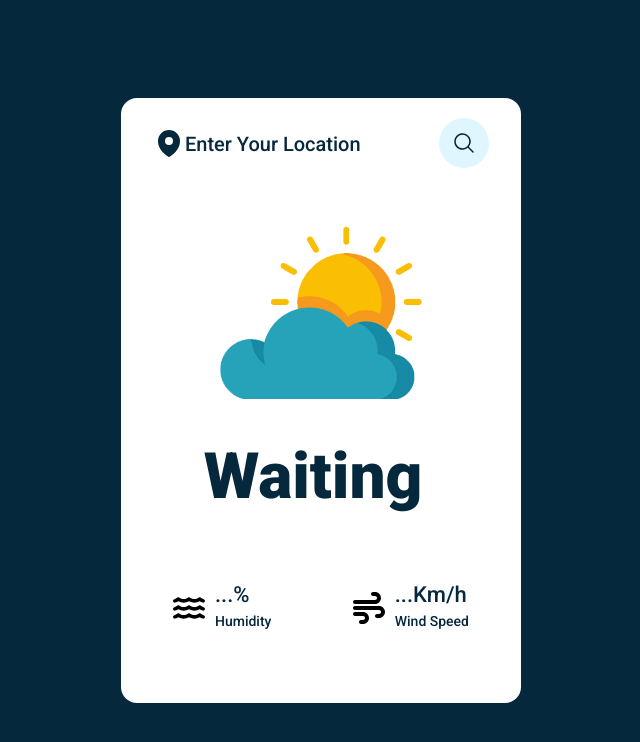
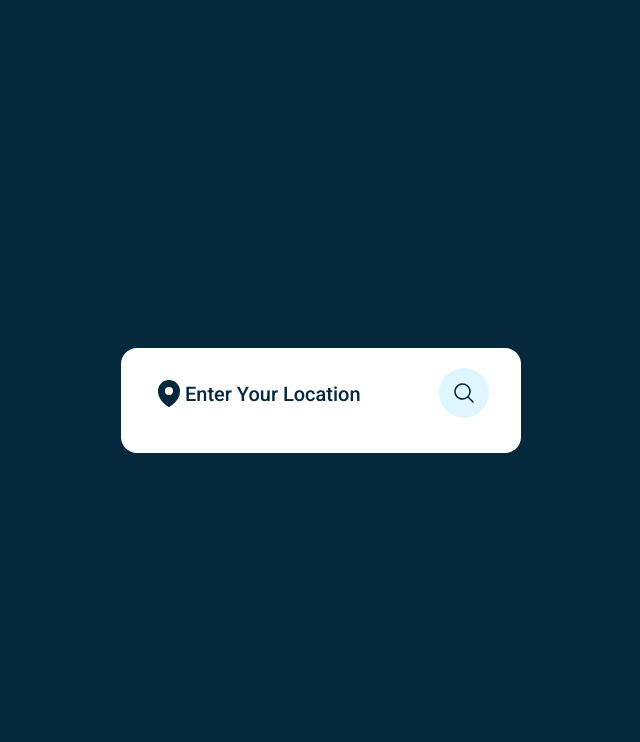
Before and after one commit to JeremyDevCode/weathernow, a Next.js app: page / in a window 1280 px wide. Shown: the top 742 px of the page, without its empty margins (319-959 px from the left). Built offline with nearby package versions, Linux system fonts and the light colour scheme.

Commit message:
:sparkles: Adding animations

```diff
--- a/src/pages/index.js
+++ b/src/pages/index.js
@@ -17,6 +17,8 @@ export default function Home() {
 
   const [image, setImage] = useState(cloud);
   const [weather, setWeather] = useState();
+  const [notFound, setNotFound] = useState(false);
+  const [weatherStatus, setWeatherStatus] = useState(false);
 
   const getWeather = async () => {
     const city = inputRef.current.value;
@@ -26,8 +28,12 @@ export default function Home() {
     .then(res => res.json())
     .then(data => {
       if(data.cod === '404') {
+        setWeatherStatus(false);
+        setNotFound(true);
         return;
       }
+      setNotFound(false);
+      setWeatherStatus(true);
       console.log(data);
       setWeather(data);
       switch (data.weather[0].main) {
@@ -54,21 +60,18 @@ export default function Home() {
 
   return (
    <main className='flex items-center justify-center h-screen bg-[#06283D] box-border'>
-      <div className='relative w-[400px] h-[605px] bg-white py-5 px-8 overflow-hidden rounded-2xl transition delay-75 ease-out'>
+      <div className={`relative w-[400px] transition-all duration-200 ${!weatherStatus ? 'h-[105px]' : 'h-[605px]'} bg-white py-5 px-8 overflow-hidden rounded-2xl`}>
         <div className='flex items-center justify-between w-full h-min'>
           <Pin/>
           <input ref={inputRef} className='outline-none text-[#06283D] w-4/5 text-2xl font-medium uppercase pl-8 placeholder:text-xl placeholder:text-[#06283D] placeholder:capitalize' type='text' placeholder='Enter your location'/>
           <button onClick={getWeather} className='cursor-pointer w-[50px] h-[50px] text-[#06283D] bg-[#DFF6FF] flex items-center justify-center rounded-full transition delay-[40] ease-linear hover:text-white hover:bg-[#06283D]'>
             <Search/>
           </button>
+
         </div>
+        <h2 className={`text-center ${!notFound ? 'hidden' : 'block'} text-red-600`}>Please enter a valid location</h2>
 
-        <div className='hidden w-full mt-12 text-center scale-0 opacity-0'>
-          <Image src={error} className='w-3/4' alt='Error 404'/>
-          <p className='text-[#06283D] text-[22px] font-medium mt-3'>Oops! Invalid location</p>
-        </div>
-
-        <div className='flex flex-col items-center justify-center scale opacity'>
+        <div className={`flex flex-col items-center justify-center transition-all ${weatherStatus ? 'scale-100 opacity-100' : 'scale-0 opacity-0'}`}>
           <Image src={image} width={500} height={500} className='w-3/5 mt-[30px]' alt={image} priority={true}/>
           <p className='relative text-[#06283D] text-[4rem] font-extrabold mt-[30px] ml-[-16px]'>{Math.round(weather?.main?.temp) || 'Waiting'}</p>
           <p className='text-[#06283D] text-[22px] font-medium capitalize'>{weather?.weather[0]?.description}</p>
```
